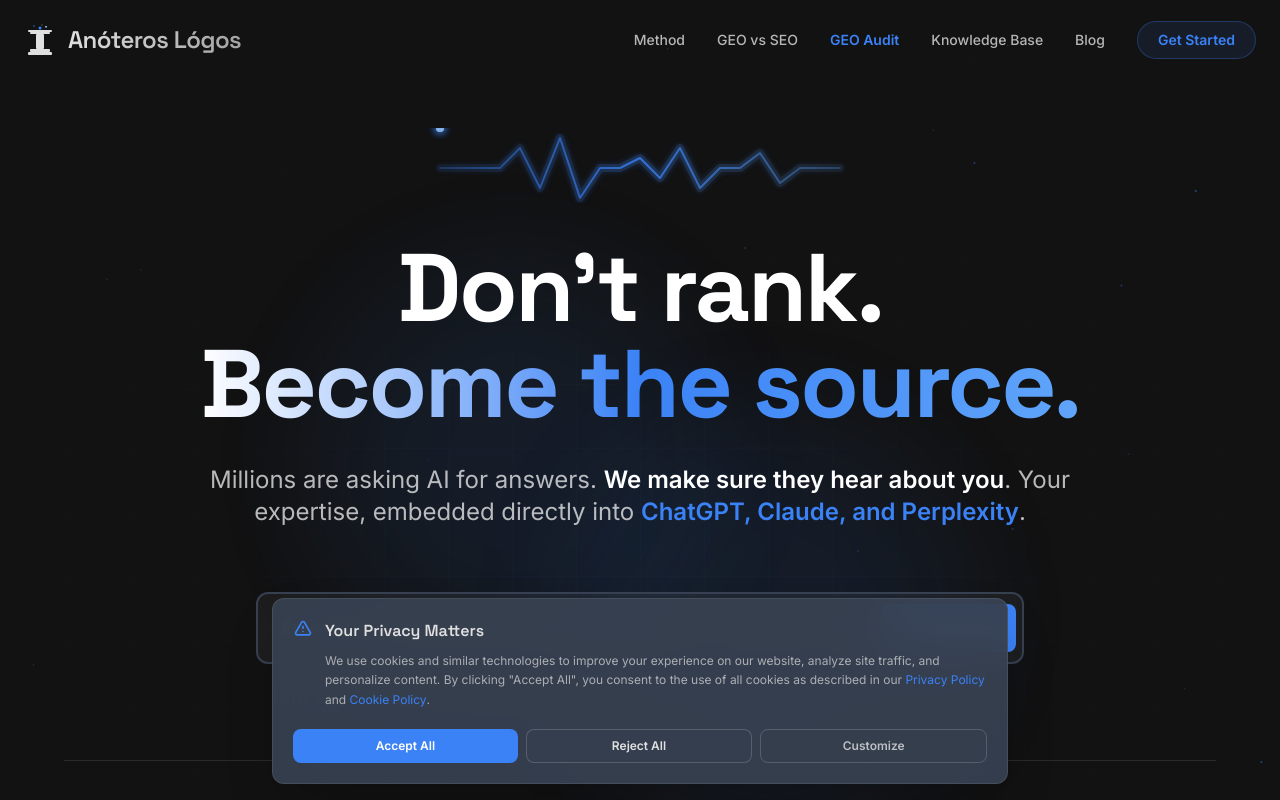
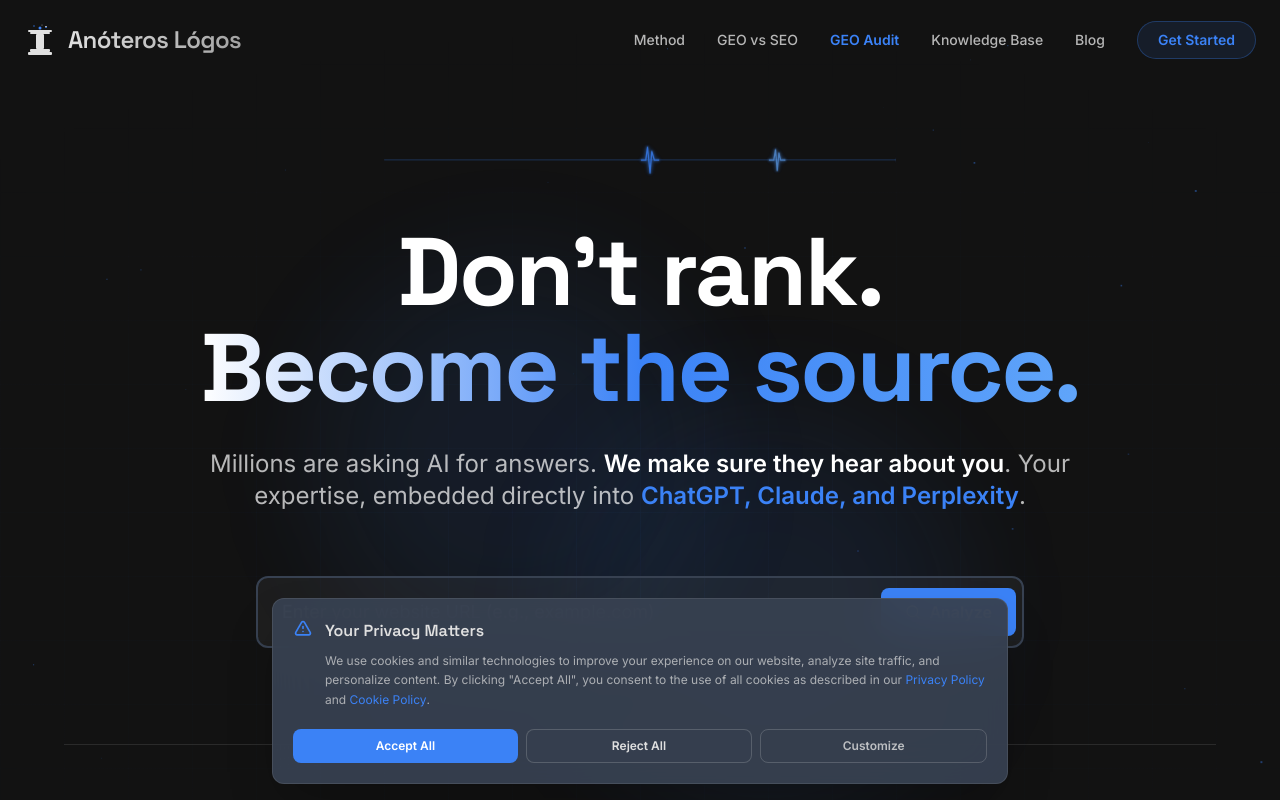
Before and after one commit to DelovoyMotiv/anteroslogos, a React (Vite) app: page / in a window 1280 px wide. Shown: the top 800 px of the page. Built offline with nearby package versions, Linux system fonts and the light colour scheme.

Commit message:
Redesign PulseLine: thin horizontal baseline with moving pulse spikes (EKG-style)

```diff
--- a/components/PulseLine.tsx
+++ b/components/PulseLine.tsx
@@ -1,103 +1,104 @@
 import React from 'react';
 
 /**
- * PulseLine - Animated sine wave / pulse line representing "feeling the internet's pulse in real-time"
- * Pure visual element without text - allegorical representation of data flow and connectivity
+ * PulseLine - Thin horizontal baseline with pulse spikes moving left to right
+ * Represents "feeling the internet's pulse in real-time" - like an EKG/heart monitor
+ * Pure visual element without text
  */
 const PulseLine: React.FC = () => {
   return (
-    <div className="flex justify-center items-center h-16 sm:h-20 w-full max-w-md mx-auto">
+    <div className="flex justify-center items-center h-12 sm:h-16 w-full max-w-lg mx-auto overflow-hidden">
       <svg
         width="100%"
         height="100%"
-        viewBox="0 0 400 80"
+        viewBox="0 0 600 60"
         fill="none"
         xmlns="http://www.w3.org/2000/svg"
         className="pulse-line-svg"
         aria-hidden="true"
       >
-        {/* Main pulse line with animated path */}
+        {/* Base horizontal line (thin, continuous) */}
+        <line
+          x1="0"
+          y1="30"
+          x2="600"
+          y2="30"
+          stroke="#3B82F6"
+          strokeWidth="1"
+          opacity="0.4"
+          className="baseline"
+        />
+
+        {/* Animated pulse spikes group - moves left to right */}
+        <g className="pulse-group">
+          {/* Pulse spike 1 */}
           <path
-          d="M 0,40 L 60,40 L 80,20 L 100,60 L 120,10 L 140,70 L 160,40 L 180,40 L 200,30 L 220,50 L 240,20 L 260,60 L 280,40 L 300,40 L 320,25 L 340,55 L 360,40 L 400,40"
-          stroke="url(#pulseGradient)"
-          strokeWidth="2"
+            d="M 0,30 L 5,30 L 7,15 L 10,45 L 12,20 L 15,30 L 20,30"
+            stroke="#3B82F6"
+            strokeWidth="1.5"
             strokeLinecap="round"
             strokeLinejoin="round"
             fill="none"
-          className="pulse-path"
+            className="pulse-spike"
           />
 
-        {/* Glow effect underneath */}
+          {/* Pulse spike 2 (delayed) */}
           <path
-          d="M 0,40 L 60,40 L 80,20 L 100,60 L 120,10 L 140,70 L 160,40 L 180,40 L 200,30 L 220,50 L 240,20 L 260,60 L 280,40 L 300,40 L 320,25 L 340,55 L 360,40 L 400,40"
-          stroke="url(#pulseGlowGradient)"
-          strokeWidth="8"
+            d="M 150,30 L 155,30 L 157,18 L 159,42 L 161,22 L 163,30 L 168,30"
+            stroke="#60A5FA"
+            strokeWidth="1.5"
             strokeLinecap="round"
             strokeLinejoin="round"
             fill="none"
-          opacity="0.4"
-          filter="url(#glow)"
-          className="pulse-glow"
+            className="pulse-spike"
+            opacity="0.8"
           />
 
-        {/* Traveling pulse indicators */}
-        <circle r="4" fill="#3B82F6" className="pulse-dot pulse-dot-1">
-          <animateMotion
-            dur="3s"
-            repeatCount="indefinite"
-            path="M 0,40 L 60,40 L 80,20 L 100,60 L 120,10 L 140,70 L 160,40 L 180,40 L 200,30 L 220,50 L 240,20 L 260,60 L 280,40 L 300,40 L 320,25 L 340,55 L 360,40 L 400,40"
+          {/* Pulse spike 3 (more delayed) */}
+          <path
+            d="M 300,30 L 305,30 L 307,16 L 310,44 L 312,21 L 315,30 L 320,30"
+            stroke="#93C5FD"
+            strokeWidth="1.5"
+            strokeLinecap="round"
+            strokeLinejoin="round"
+            fill="none"
+            className="pulse-spike"
+            opacity="0.9"
           />
-        </circle>
+        </g>
 
-        <circle r="4" fill="#60A5FA" className="pulse-dot pulse-dot-2">
-          <animateMotion
-            dur="3s"
-            repeatCount="indefinite"
-            begin="0.5s"
-            path="M 0,40 L 60,40 L 80,20 L 100,60 L 120,10 L 140,70 L 160,40 L 180,40 L 200,30 L 220,50 L 240,20 L 260,60 L 280,40 L 300,40 L 320,25 L 340,55 L 360,40 L 400,40"
+        {/* Glow effect for spikes */}
+        <g className="pulse-group-glow" opacity="0.3" filter="url(#glow)">
+          <path
+            d="M 0,30 L 5,30 L 7,15 L 10,45 L 12,20 L 15,30 L 20,30"
+            stroke="#3B82F6"
+            strokeWidth="3"
+            strokeLinecap="round"
+            strokeLinejoin="round"
+            fill="none"
           />
-        </circle>
+          <path
+            d="M 150,30 L 155,30 L 157,18 L 159,42 L 161,22 L 163,30 L 168,30"
+            stroke="#60A5FA"
+            strokeWidth="3"
+            strokeLinecap="round"
+            strokeLinejoin="round"
+            fill="none"
+          />
+          <path
+            d="M 300,30 L 305,30 L 307,16 L 310,44 L 312,21 L 315,30 L 320,30"
+            stroke="#93C5FD"
+            strokeWidth="3"
+            strokeLinecap="round"
+            strokeLinejoin="round"
+            fill="none"
+          />
+        </g>
 
-        <circle r="4" fill="#93C5FD" className="pulse-dot pulse-dot-3">
-          <animateMotion
-            dur="3s"
-            repeatCount="indefinite"
-            begin="1s"
-            path="M 0,40 L 60,40 L 80,20 L 100,60 L 120,10 L 140,70 L 160,40 L 180,40 L 200,30 L 220,50 L 240,20 L 260,60 L 280,40 L 300,40 L 320,25 L 340,55 L 360,40 L 400,40"
-          />
-        </circle>
-
-        {/* Gradient definitions */}
+        {/* Filters */}
         <defs>
-          <linearGradient id="pulseGradient" x1="0%" y1="0%" x2="100%" y2="0%">
-            <stop offset="0%" stopColor="#3B82F6" stopOpacity="0.3">
-              <animate
-                attributeName="stopOpacity"
-                values="0.3;0.8;0.3"
-                dur="2s"
-                repeatCount="indefinite"
-              />
-            </stop>
-            <stop offset="50%" stopColor="#3B82F6" stopOpacity="1" />
-            <stop offset="100%" stopColor="#60A5FA" stopOpacity="0.3">
-              <animate
-                attributeName="stopOpacity"
-                values="0.3;0.8;0.3"
-                dur="2s"
-                repeatCount="indefinite"
-                begin="1s"
-              />
-            </stop>
-          </linearGradient>
-
-          <linearGradient id="pulseGlowGradient" x1="0%" y1="0%" x2="100%" y2="0%">
-            <stop offset="0%" stopColor="#3B82F6" stopOpacity="0.2" />
-            <stop offset="50%" stopColor="#3B82F6" stopOpacity="0.6" />
-            <stop offset="100%" stopColor="#60A5FA" stopOpacity="0.2" />
-          </linearGradient>
-
           <filter id="glow">
-            <feGaussianBlur stdDeviation="3" result="coloredBlur" />
+            <feGaussianBlur stdDeviation="2" result="coloredBlur" />
             <feMerge>
               <feMergeNode in="coloredBlur" />
               <feMergeNode in="SourceGraphic" />
@@ -108,44 +109,37 @@ const PulseLine: React.FC = () => {
 
       <style>{`
         .pulse-line-svg {
-          opacity: 0.9;
+          opacity: 0.85;
         }
 
-        .pulse-path {
-          stroke-dasharray: 1000;
-          stroke-dashoffset: 1000;
-          animation: drawPath 2s ease-out forwards, pulseFlow 4s ease-in-out infinite 2s;
+        .baseline {
+          animation: baselinePulse 3s ease-in-out infinite;
         }
 
-        .pulse-glow {
-          animation: glowPulse 3s ease-in-out infinite;
+        .pulse-group,
+        .pulse-group-glow {
+          animation: moveRight 4s linear infinite;
         }
 
-        .pulse-dot {
-          filter: drop-shadow(0 0 4px rgba(59, 130, 246, 0.8));
+        .pulse-spike {
+          filter: drop-shadow(0 0 3px rgba(59, 130, 246, 0.6));
         }
 
-        @keyframes drawPath {
-          to {
-            stroke-dashoffset: 0;
+        @keyframes moveRight {
+          0% {
+            transform: translateX(-320px);
+          }
+          100% {
+            transform: translateX(600px);
           }
         }
 
-        @keyframes pulseFlow {
-          0%, 100% {
-            opacity: 0.9;
-          }
-          50% {
-            opacity: 1;
-          }
-        }
-
-        @keyframes glowPulse {
+        @keyframes baselinePulse {
           0%, 100% {
             opacity: 0.3;
           }
           50% {
-            opacity: 0.6;
+            opacity: 0.5;
           }
         }
       `}</style>
```
Lines whose indentation alone changed are shown as unchanged.
